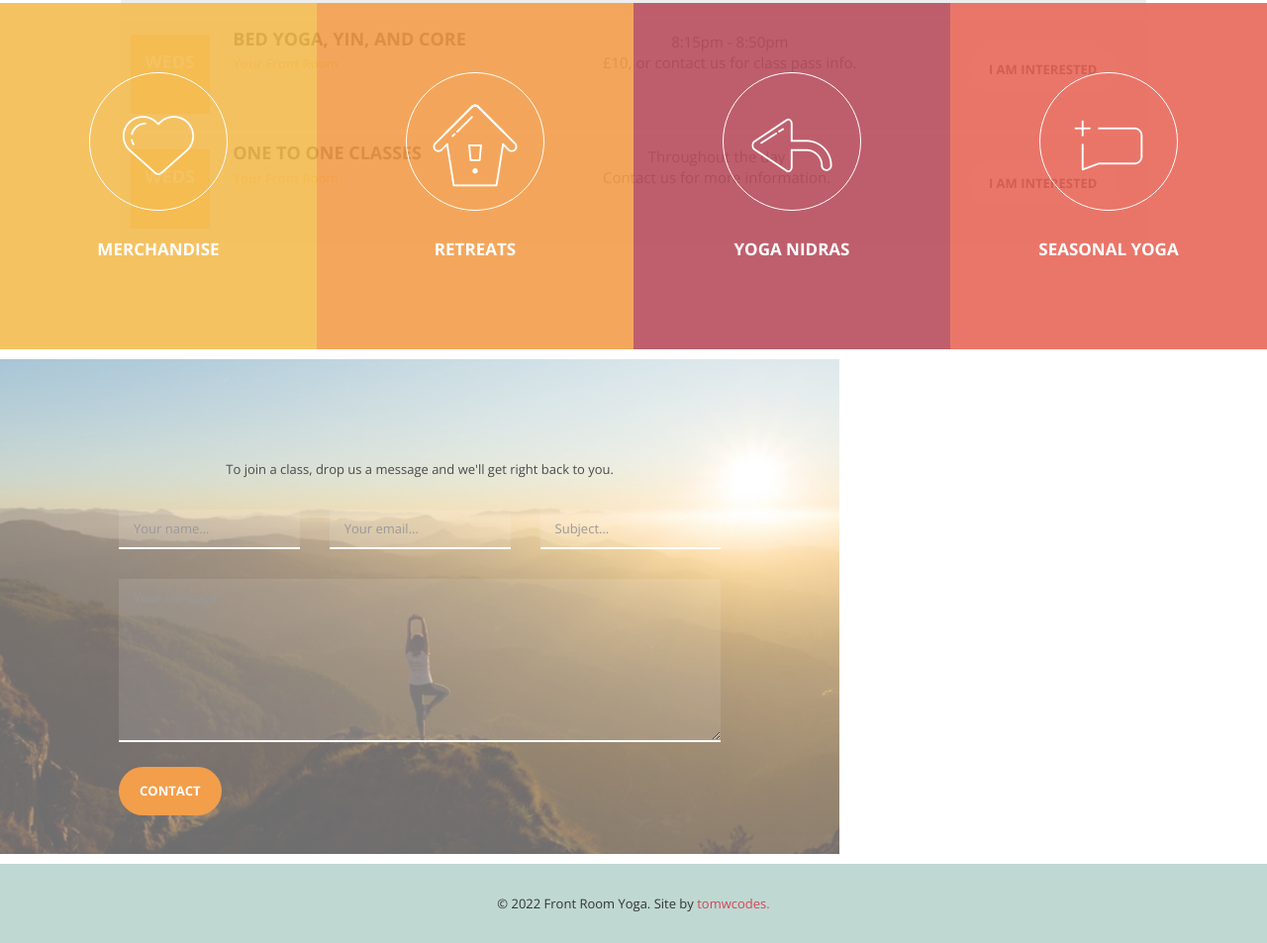
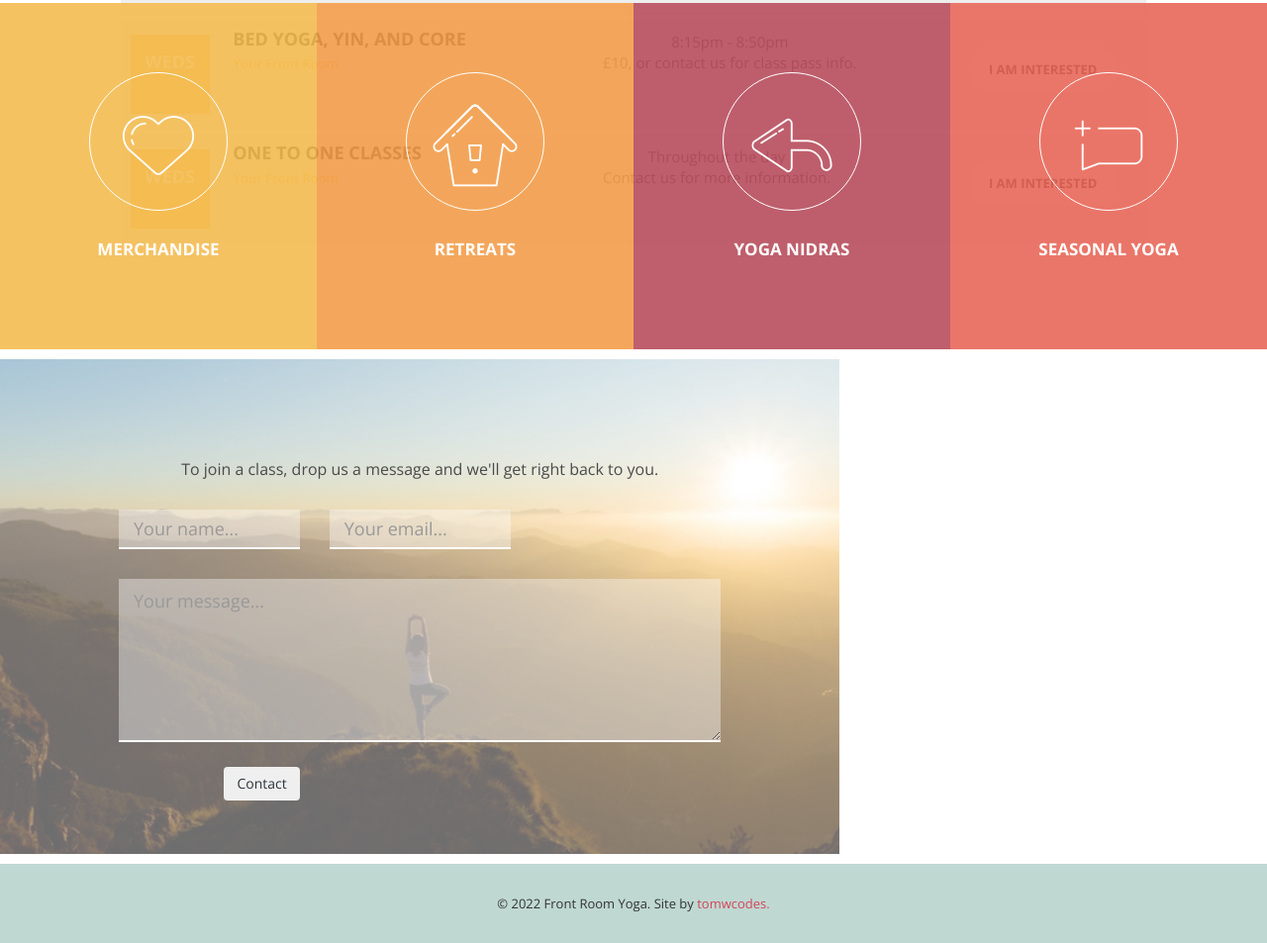
Before and after one commit to tomwcodes/frontRoomYoga, a plain HTML site: page index.html in a window 1280 px wide. Shown: the part 2148-3101 px from the top of the page at 99% size. Drawn offline with nearby package versions, Linux system fonts and the light colour scheme.

Commit message:
contact form visibility

```diff
--- a/css/style.css
+++ b/css/style.css
@@ -715,9 +715,9 @@ p {
 #contact input {
   border-radius: 0px;
   padding-left: 15px;
-  font-size: 13px;
-  color: #fff;
-  background-color: rgba(250, 250, 250, 0.1);
+  font-size: 18px;
+  color: black;
+  background-color: rgba(250, 250, 250, 0.4);
   border-bottom: 2px solid #fff;
   outline: none;
   border-left: none;
@@ -734,9 +734,9 @@ p {
   border-radius: 0px;
   padding-left: 15px;
   padding-top: 10px;
-  font-size: 13px;
-  color: #fff;
-  background-color: rgba(250, 250, 250, 0.1);
+  font-size: 18px;
+  color: black;
+  background-color: rgba(250, 250, 250, 0.4);
   border-bottom: 2px solid #fff;
   outline: none;
   border-left: none;
@@ -750,6 +750,11 @@ p {
   max-width: 100%;
   min-width: 100%;
   margin-bottom: 25px;
+}
+
+.contact-txt{
+  font-size: 16px;
+  }
 }
 
 #contact button {
--- a/index.html
+++ b/index.html
@@ -467,7 +467,7 @@
         <div class="row">
           <div class="col-md-8">
             <form id="contact" method="post" data-netlify="true">
-              <p>To join a class, drop us a message and we'll get right back to you.</p><br>
+              <p class=contact-txt>To join a class, drop us a message and we'll get right back to you.</p><br>
               <div class="row">
                 <div class="col-md-4">
                   <fieldset>
@@ -494,7 +494,7 @@
                   </fieldset>
                 </div>
                 <div class="col-md-4">
-                  <fieldset>
+                  <!-- <fieldset>
                     <input
                       name="subject"
                       type="text"
@@ -502,7 +502,7 @@
                       id="subject"
                       placeholder="Subject..."
                       required=""
-                    />
+                    /> -->
                   </fieldset>
                 </div>
                 <div class="col-md-12">
```
